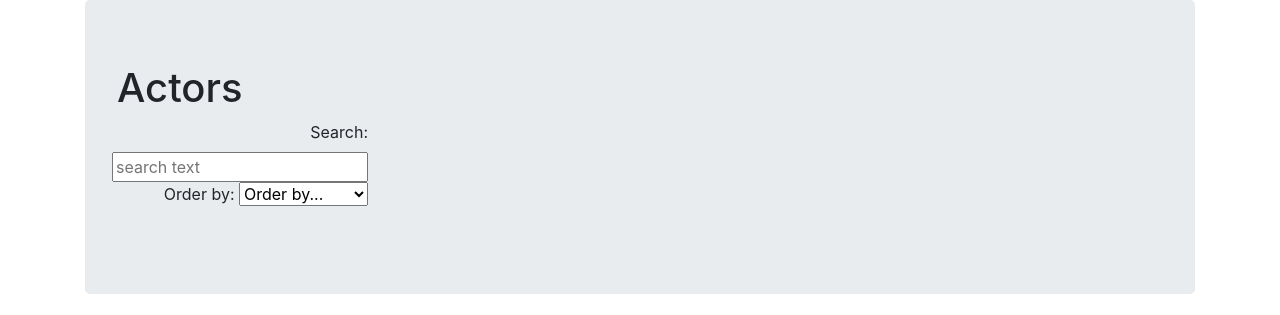
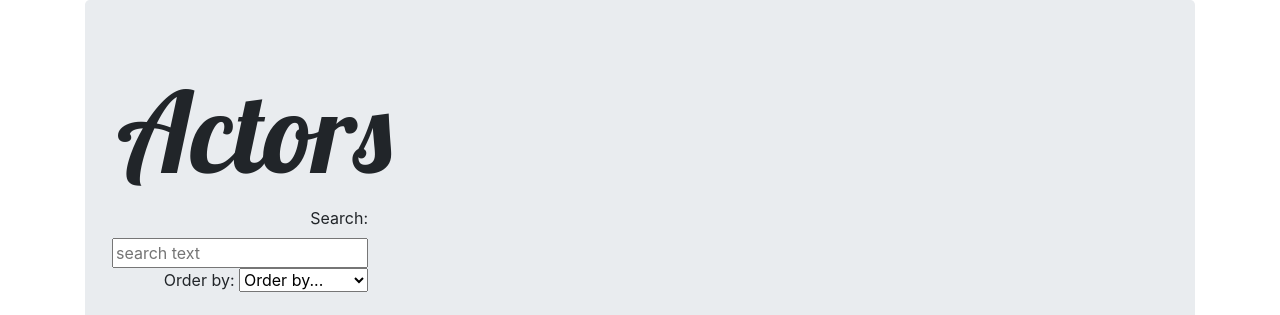
Before and after one commit to Igalram/Actors, a plain HTML site: page index.html in a window 1280 px wide. Shown: the top 315 px of the page. Drawn offline with nearby package versions, Linux system fonts and the light colour scheme.

Commit message:
header font

```diff
--- a/index.html
+++ b/index.html
@@ -16,7 +16,7 @@
 
 <script src="https://ajax.googleapis.com/ajax/libs/angularjs/1.6.9/angular.min.js"></script>
 
-
+<link href="https://fonts.googleapis.com/css?family=Lobster" rel="stylesheet">
 
 
   <link rel="stylesheet" href="style.css">
--- a/style.css
+++ b/style.css
@@ -16,3 +16,8 @@ text-align: right;
 .border-primary {
 box-shadow: 0 4px 8px 0 rgba(0, 0, 0, 0.2), 0 6px 20px 0 rgba(0, 0, 0, 0.19);
 }
+
+h1 {
+    font-family: 'Lobster', cursive;
+    font-size: 7em;
+}
```
